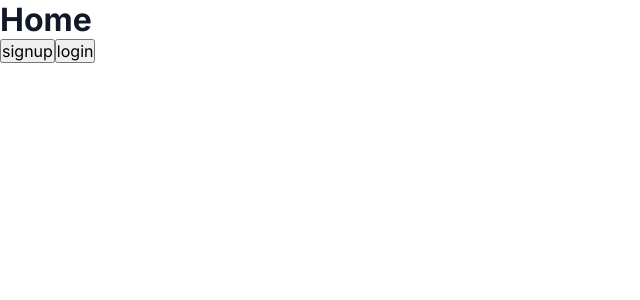
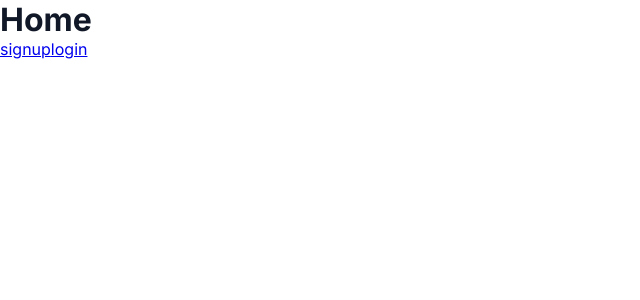
Before and after one commit to manish-basargekar/compound, a Next.js app: page / in a window 1280 px wide. Shown: the top 300 px of the page, without its empty margins (0-640 px from the left). Built offline with nearby package versions, Linux system fonts and the light colour scheme.

Commit message:
changed buttons on Home page to anchor tag, added login, signup components

```diff
--- a/pages/dashboard.jsx
+++ b/pages/dashboard.jsx
@@ -8,7 +8,7 @@ import TextareaAutosize from "react-textarea-autosize";
 import { EditText, EditTextarea } from "react-edit-text";
 import "react-edit-text/dist/index.css";
 
-export default function Home() {
+export default function Dashboard() {
 	const tasks = [
 		{
 			id: 1,
--- a/pages/index.jsx
+++ b/pages/index.jsx
@@ -5,8 +5,8 @@ const Home = () => {
   return (
     <div>
       <h1>Home</h1>
-      <Link href="/signup"><button>signup</button></Link>
-      <Link href="/login"><button>login</button></Link>
+      <Link href="/signup"><a>signup</a></Link>
+      <Link href="/login"><a>login</a></Link>
     </div>
   )
 }
--- a/pages/signup.jsx
+++ b/pages/signup.jsx
@@ -0,0 +1,5 @@
+const Signup = () => {
+	return <div>Signup</div>;
+};
+
+export default Signup;
```
Also changed, not shown: pages/login.jsx (+8 -0 lines).
